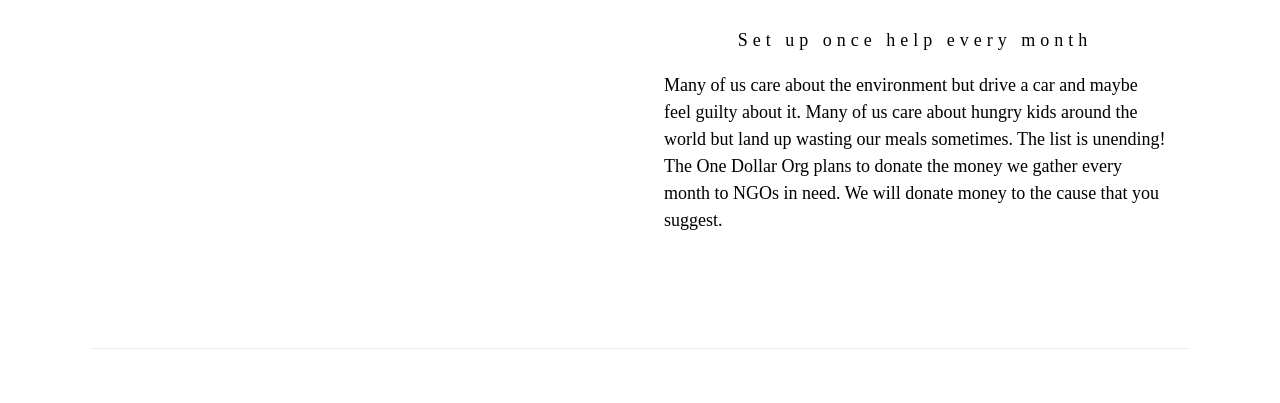
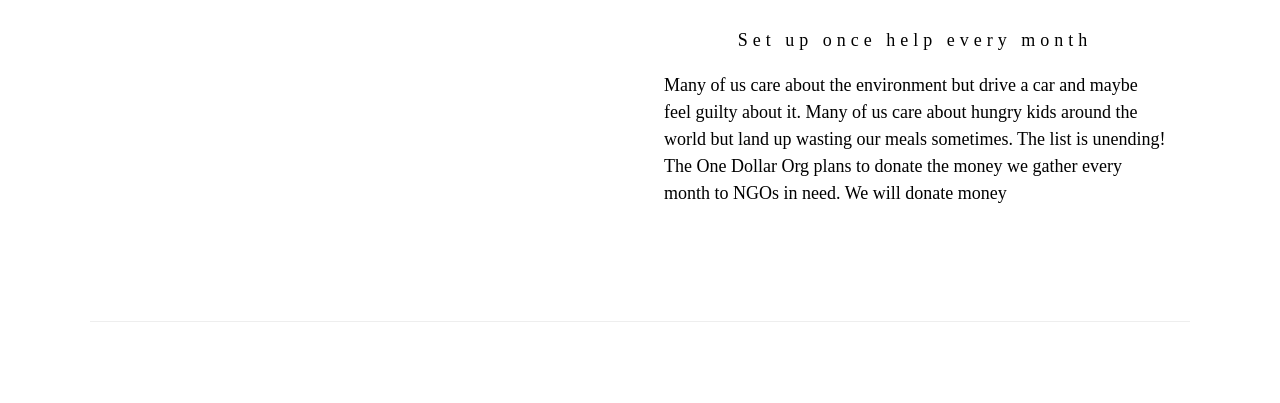
Before and after one commit to theonedollarorg/theonedollarorg.github.io, a plain HTML site: page index.html in a window 1280 px wide. Shown: the part 179-582 px from the top of the page. Drawn offline with nearby package versions, Linux system fonts and the light colour scheme.

```diff
--- a/index.html
+++ b/index.html
@@ -46,7 +46,7 @@ h1, h2, h3, h4, h5, h6 {
     <div class="w3-col m6 w3-padding-large">
       <h1 class="w3-center">About the Org</h1><br>
       <h5 class="w3-center">Set up once help every month</h5>
-      <p class="w3-large">Many of us care about the environment but drive a car and maybe feel guilty about it. Many of us care about hungry kids around the world but land up wasting our meals sometimes. The list is unending! The One Dollar Org plans to donate  the money we gather every month to NGOs in need. We will donate money to the cause that you suggest.</p>
+      <p class="w3-large">Many of us care about the environment but drive a car and maybe feel guilty about it. Many of us care about hungry kids around the world but land up wasting our meals sometimes. The list is unending! The One Dollar Org plans to donate the money we gather every month to NGOs in need. We will donate money </p>
       </div>
   </div>
 
```
